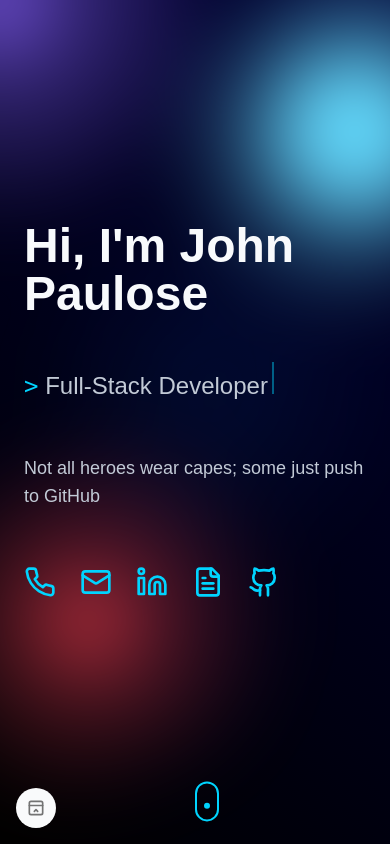
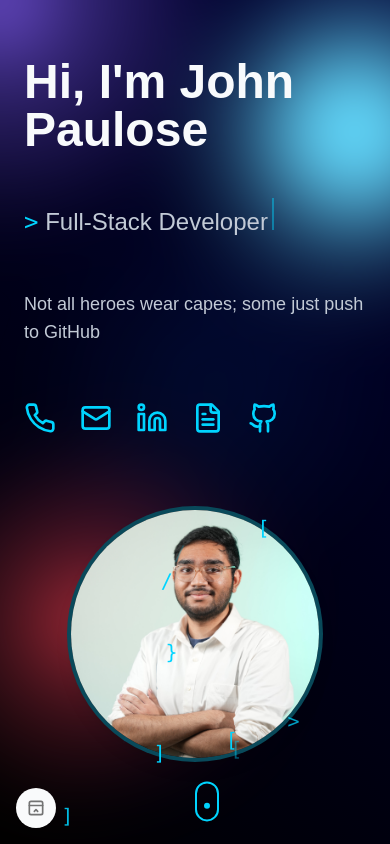
Before and after one commit to johnp2003/portofilo, a React (Vite) app: page / in a window 390 px wide. Shown: the top 844 px of the page. Built offline with nearby package versions, Linux system fonts and the light colour scheme; the HTML template or start-up script is replaced by a standard one; a web font is replaced by a local one.

Commit message:
portrait for mobile view fix

```diff
--- a/src/components/Hero.tsx
+++ b/src/components/Hero.tsx
@@ -194,13 +194,11 @@ const Hero = () => {
                 </span>
               </div>
             </div>
-          </motion.div>
-
-          <div className="hidden lg:block relative">
+          </motion.div>          <div className="relative">
             <img
               src={myPortrait}
               alt="My portrait"
-              className="mx-auto mb-6 w-80 h-80 object-cover rounded-full shadow-lg border-4 border-primary/30 bg-background"
+              className="mx-auto mb-6 w-64 h-64 md:w-72 md:h-72 lg:w-80 lg:h-80 object-cover rounded-full shadow-lg border-4 border-primary/30 bg-background"
             />
             {/* Code particles - moved to right side */}
             <div className="absolute inset-0 w-full h-full overflow-visible pointer-events-none">
```
